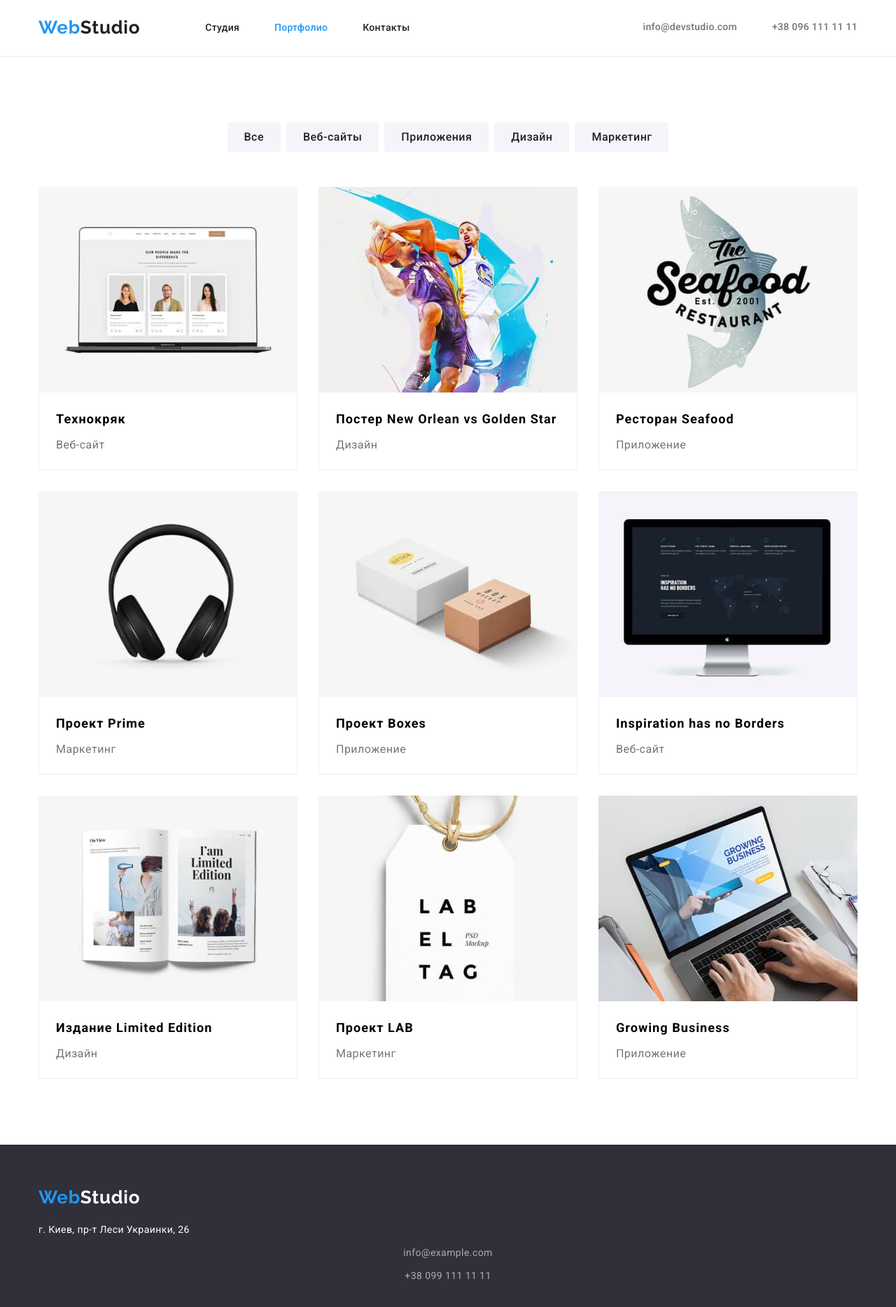
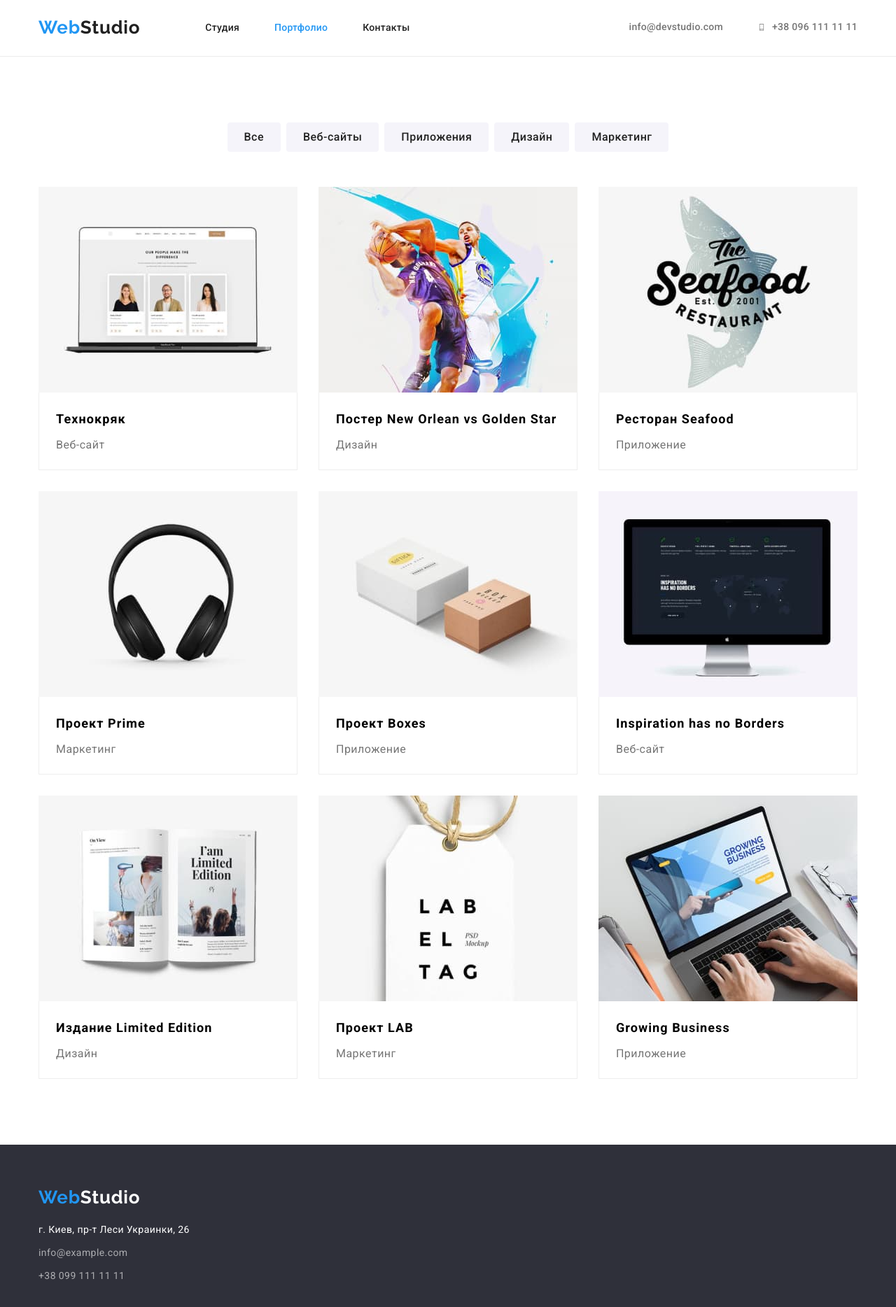
Before and after one commit to alextaypan/goit-markup-hw-04, a plain HTML site: page portfolio.html in a window 1280 px wide. Shown: the whole page at 70% size. Drawn offline with nearby package versions, Linux system fonts and the light colour scheme.

Commit message:
add link header hover and focus

```diff
--- a/css/styles.css
+++ b/css/styles.css
@@ -155,7 +155,8 @@ img {
   align-items: center;
 }
 
-.link-mail, .link {
+.link-mail,
+.link {
   display: flex;
   flex-direction: row-reverse;
   justify-content: center;
@@ -169,7 +170,6 @@ img {
 .container-nav:not(:last-child){
   margin-right: 30px;
 }
-
 
 .contacts-header .link {
   font-weight: 500;
@@ -195,7 +195,7 @@ img {
   fill: currentColor;
 }
 
-.contacts-footer .link {
+.contacts-footer .link-item {
   font-size: 14px;
   line-height: 1.71;
   letter-spacing: 0.03em;
@@ -203,13 +203,8 @@ img {
   color: var(--contact-footer-color);
 }
 
-.contacts-header .link:hover,
-.contacts-header .link:focus {
-  color: var(--accent-color);
-}
-
-.contacts-footer .link:hover,
-.contacts-footer .link:focus {
+.contacts-footer .link-item:hover,
+.contacts-footer .link-item:focus {
   color: var(--accent-color);
 }
 
--- a/portfolio.html
+++ b/portfolio.html
@@ -34,10 +34,24 @@
         </nav>
         <ul class="contacts-header list">
           <li class="contact-item">
-            <a href="mailto:info@devstudio.com" class="link link-mail">info@devstudio.com</a>
+            <div class="container-nav">
+              <a href="mailto:info@devstudio.com" class="link link-mail"
+                >info@devstudio.com
+                <svg width="16" height="12" class="nav-icon">
+                  <use href="./images/sprite.svg#icon-envelope"></use>
+                </svg>
+              </a>
+            </div>
           </li>
           <li class="contact-item">
-            <a href="tel:+380961111111" class="link">+38 096 111 11 11</a>
+            <div class="container-nav">
+              <a href="tel:+380961111111" class="link"
+                >+38 096 111 11 11
+                <svg width="10" height="16" class="nav-icon">
+                  <use href="./images/sprite.svg#icon-smartphone"></use>
+                </svg>
+              </a>
+            </div>
           </li>
         </ul>
       </div>
@@ -129,10 +143,10 @@
         <address>г. Киев, пр-т Леси Украинки, 26</address>
         <ul class="contacts-footer list">
           <li class="footer-link">
-            <a href="mailto:info@example.com" class="link">info@example.com</a>
+            <a href="mailto:info@example.com" class="link-item">info@example.com</a>
           </li>
           <li>
-            <a href="tel:+380991111111" class="link">+38 099 111 11 11</a>
+            <a href="tel:+380991111111" class="link-item">+38 099 111 11 11</a>
           </li>
         </ul>
       </div>
```
Also changed, not shown: index.html (+2 -2 lines).
